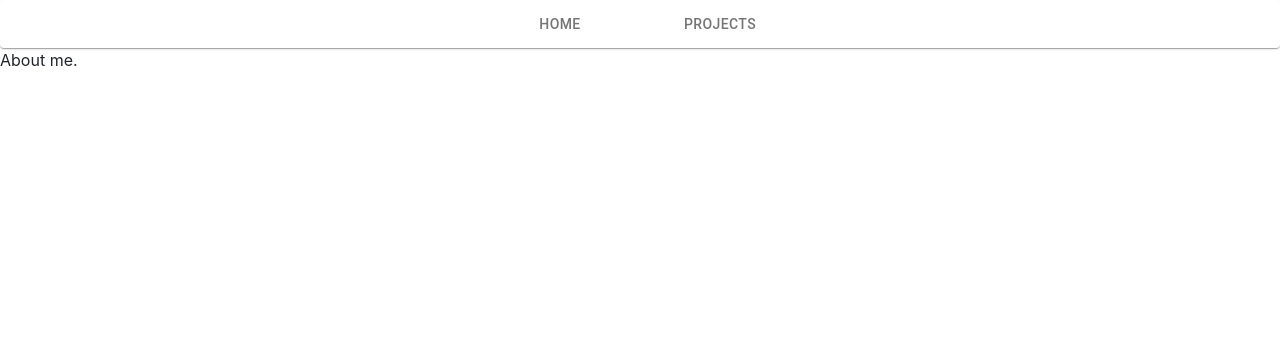
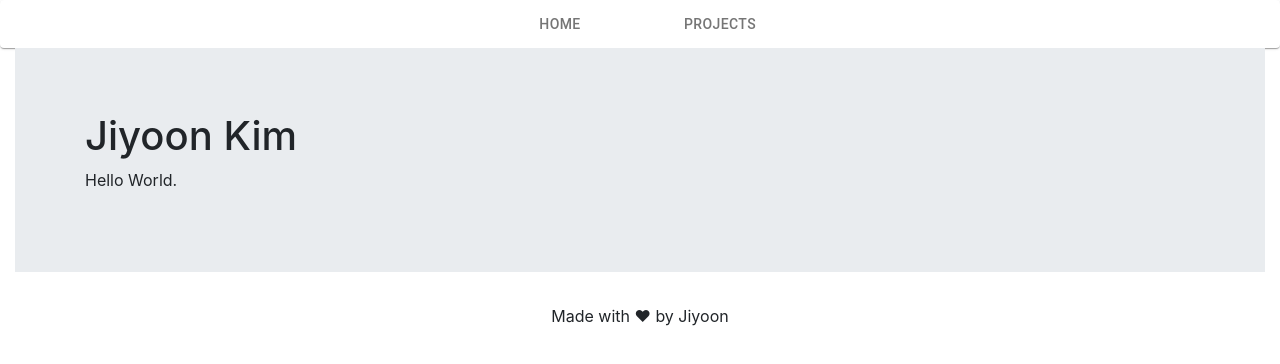
Before and after one commit to jiyoon9886/react-portfolio, a React (Create React App) app: page /home in a window 1280 px wide. Shown: the top 364 px of the page. Built offline with nearby package versions, Linux system fonts and the light colour scheme.

Commit message:
added Header and Footer to Home

```diff
--- a/src/pages/home.js
+++ b/src/pages/home.js
@@ -1,4 +1,6 @@
 import React from 'react';
+import Header from '../components/Header.js';
+import Footer from '../components/Footer.js';
 
 //Name
 // Contact Info:
@@ -8,7 +10,12 @@ import React from 'react';
 //Link to PDF of resume
 
 const Home = () => {
-  return <div>About me.</div>;
+  return (
+    <div>
+      <Header />
+      <Footer />
+    </div>
+  );
 };
 
 export default Home;
```
